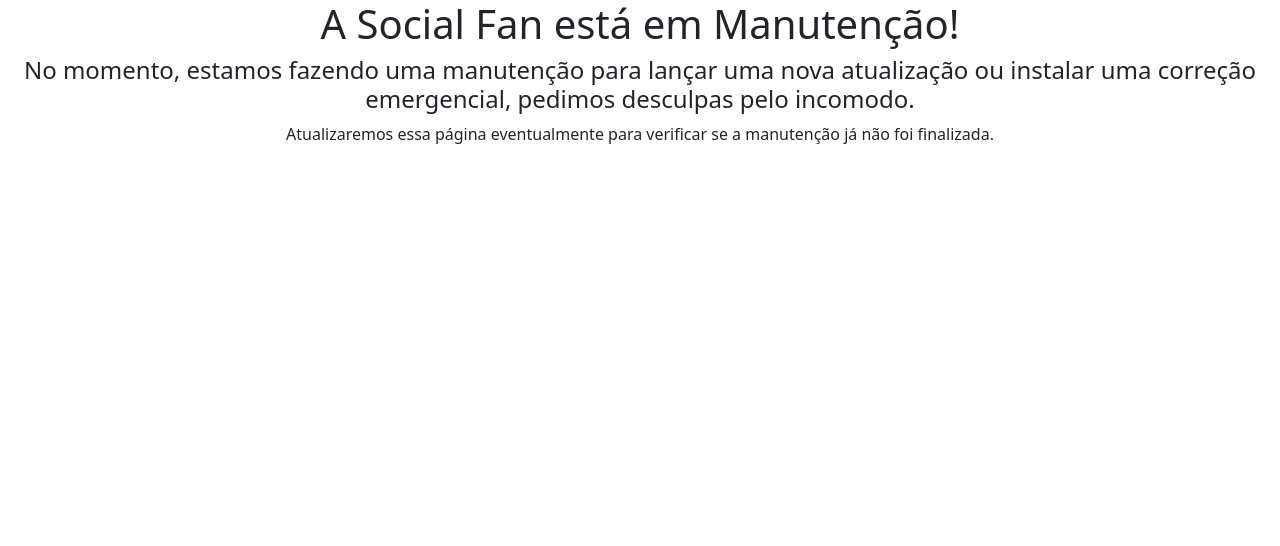
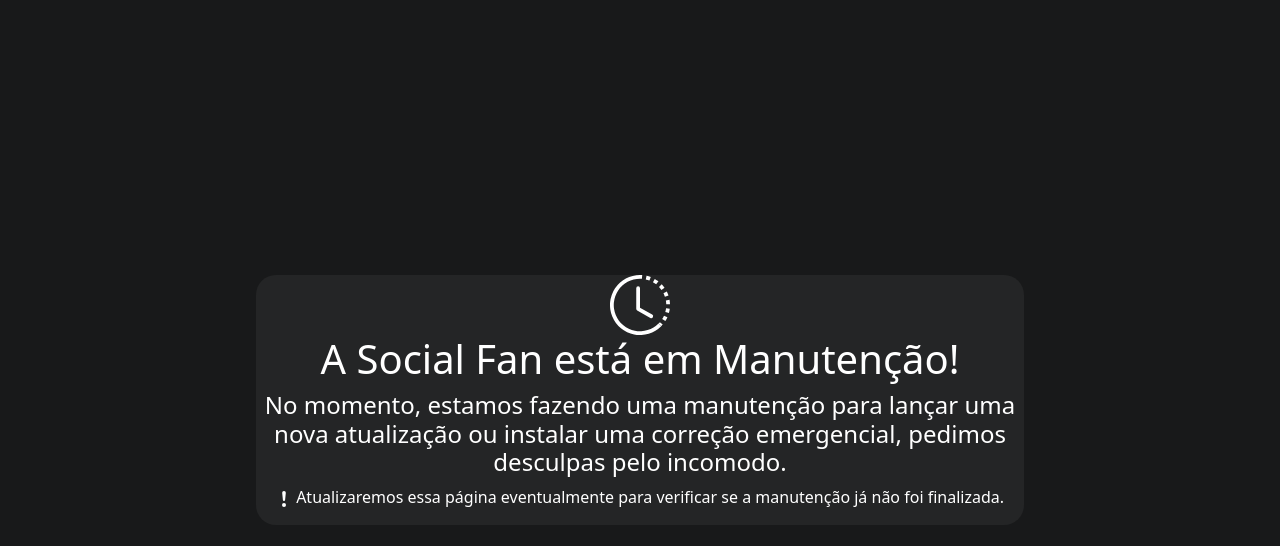
Before and after one commit to Douglasgomestosta/Douglasgomestosta.github.io, a plain HTML site: page socialfan_maintenance_page.html in a window 1280 px wide. Drawn offline with nearby package versions, Linux system fonts and the light colour scheme.

Commit message:
Add files via upload

```diff
--- a/socialfan_maintenance_page.html
+++ b/socialfan_maintenance_page.html
@@ -5,12 +5,22 @@
     <link href="https://cdn.jsdelivr.net/npm/bootstrap@5.0.2/dist/css/bootstrap.min.css" rel="stylesheet" integrity="sha384-EVSTQN3/azprG1Anm3QDgpJLIm9Nao0Yz1ztcQTwFspd3yD65VohhpuuCOmLASjC" crossorigin="anonymous">
 
   </head>
-  <body>
+  <body style="background-color:#18191a; width: 100vw; height: 100vh; display: flex;  flex-direction: row;  justify-content: center; align-items: center">
+    <div style="background-color:#242526; max-width:60%; border-radius:20px;">
     <center>
-    <h1>A Social Fan está em Manutenção!</h1>
-    <h4>No momento, estamos fazendo uma manutenção para lançar uma nova atualização ou instalar uma correção emergencial, pedimos desculpas pelo incomodo.</h4>
-<p>Atualizaremos essa página eventualmente para verificar se a manutenção já não foi finalizada.</p>
+      <svg xmlns="http://www.w3.org/2000/svg" width="60" height="60" fill="currentColor" class="bi bi-clock-history" viewBox="0 0 16 16" color="white">
+        <path d="M8.515 1.019A7 7 0 0 0 8 1V0a8 8 0 0 1 .589.022l-.074.997zm2.004.45a7.003 7.003 0 0 0-.985-.299l.219-.976c.383.086.76.2 1.126.342l-.36.933zm1.37.71a7.01 7.01 0 0 0-.439-.27l.493-.87a8.025 8.025 0 0 1 .979.654l-.615.789a6.996 6.996 0 0 0-.418-.302zm1.834 1.79a6.99 6.99 0 0 0-.653-.796l.724-.69c.27.285.52.59.747.91l-.818.576zm.744 1.352a7.08 7.08 0 0 0-.214-.468l.893-.45a7.976 7.976 0 0 1 .45 1.088l-.95.313a7.023 7.023 0 0 0-.179-.483zm.53 2.507a6.991 6.991 0 0 0-.1-1.025l.985-.17c.067.386.106.778.116 1.17l-1 .025zm-.131 1.538c.033-.17.06-.339.081-.51l.993.123a7.957 7.957 0 0 1-.23 1.155l-.964-.267c.046-.165.086-.332.12-.501zm-.952 2.379c.184-.29.346-.594.486-.908l.914.405c-.16.36-.345.706-.555 1.038l-.845-.535zm-.964 1.205c.122-.122.239-.248.35-.378l.758.653a8.073 8.073 0 0 1-.401.432l-.707-.707z"/>
+        <path d="M8 1a7 7 0 1 0 4.95 11.95l.707.707A8.001 8.001 0 1 1 8 0v1z"/>
+        <path d="M7.5 3a.5.5 0 0 1 .5.5v5.21l3.248 1.856a.5.5 0 0 1-.496.868l-3.5-2A.5.5 0 0 1 7 9V3.5a.5.5 0 0 1 .5-.5z"/>
+      </svg>
+
+    <h1 style="color:white;">A Social Fan está em Manutenção!</h1>
+    <h4 style="color:white;">No momento, estamos fazendo uma manutenção para lançar uma nova atualização ou instalar uma correção emergencial, pedimos desculpas pelo incomodo.</h4>
+<p style="color:white;"><svg xmlns="http://www.w3.org/2000/svg" width="16" height="16" fill="currentColor" class="bi bi-exclamation-lg" viewBox="0 0 16 16">
+  <path d="M6.002 14a2 2 0 1 1 4 0 2 2 0 0 1-4 0zm.195-12.01a1.81 1.81 0 1 1 3.602 0l-.701 7.015a1.105 1.105 0 0 1-2.2 0l-.7-7.015z"/>
+</svg> Atualizaremos essa página eventualmente para verificar se a manutenção já não foi finalizada.</p>
   </center>
+</div>
     <script src="https://cdn.jsdelivr.net/npm/bootstrap@5.0.2/dist/js/bootstrap.bundle.min.js" integrity="sha384-MrcW6ZMFYlzcLA8Nl+NtUVF0sA7MsXsP1UyJoMp4YLEuNSfAP+JcXn/tWtIaxVXM" crossorigin="anonymous"></script>
   <script>
     setTimeout(function(){
```
